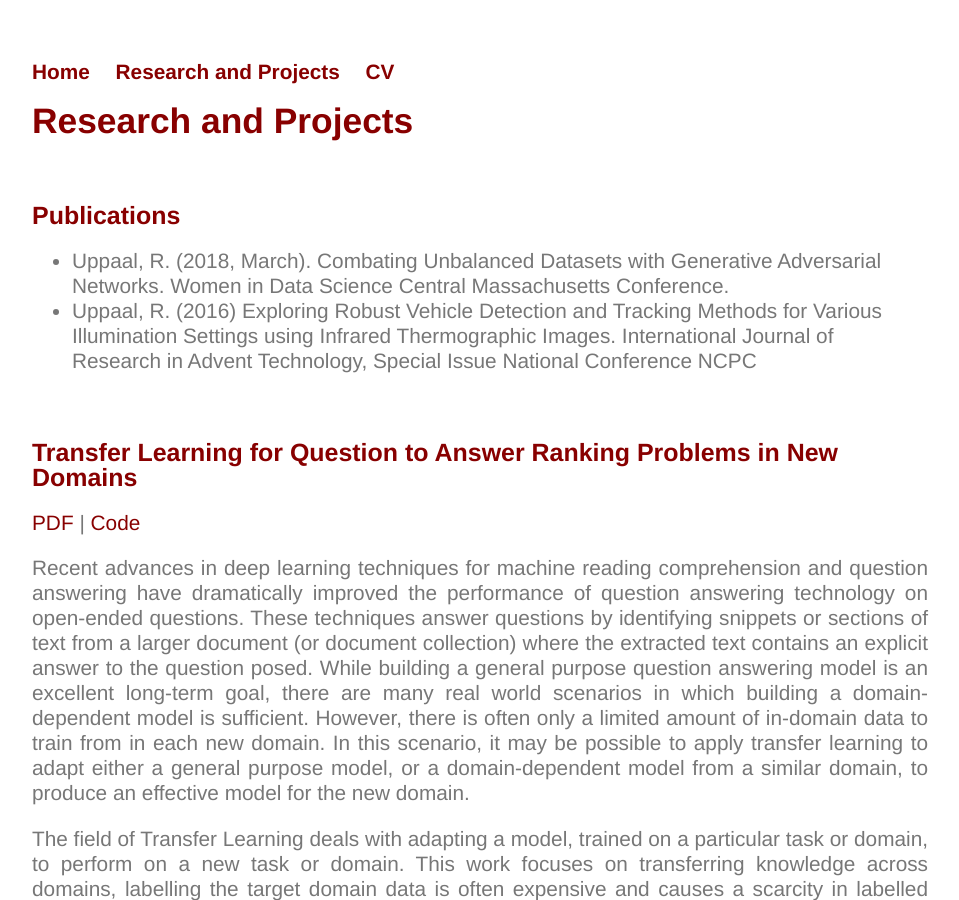
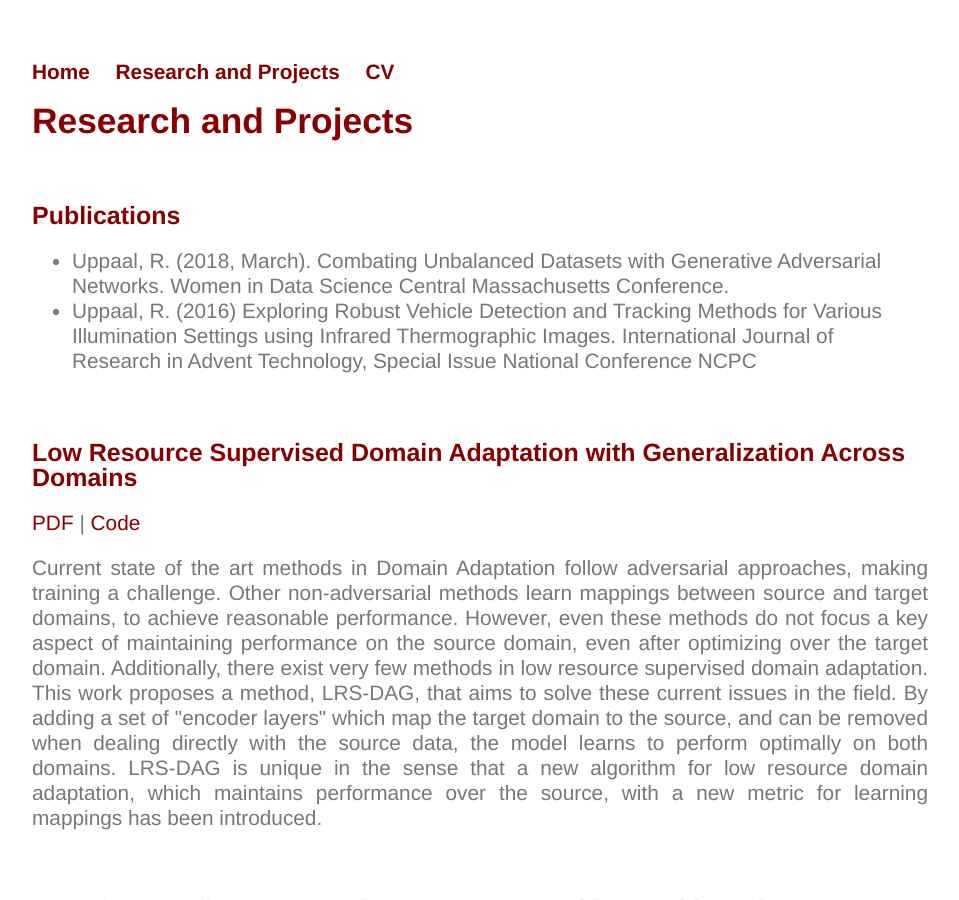
Before and after one commit to Uppaal/Uppaal.github.io, a Jekyll site: the page built from projects/index.html, in a window 1280 px wide and 900 px high. Shown: the whole window, without its empty margins (160-1119 px from the left). Built offline with Jekyll 4.4.1, drawn with Linux system fonts in a browser that asks for light colours.

Commit message:
Update index.html

```diff
--- a/projects/index.html
+++ b/projects/index.html
@@ -15,6 +15,11 @@ Infrared Thermographic Images. International Journal of Research in Advent Techn
 	Conference NCPC</li>
 	</ul>
 	<br>
+	<h2>Low Resource Supervised Domain Adaptation with Generalization Across Domains</h2>
+	<p><a href="https://drive.google.com/file/d/1ceyg2lOjqed5l1IrWz8A5oFQEvEGwFf3/view?usp=sharing">PDF</a> | <a href="https://github.com/Uppaal/LRS-DAG">Code</a>
+	<p align="justify">Current state of the art methods in Domain Adaptation follow adversarial approaches, making training a challenge. Other non-adversarial methods learn mappings between source and target domains, to achieve reasonable performance. However, even these methods do not focus a key aspect of maintaining performance on the source domain, even after optimizing over the target domain. Additionally, there exist very few methods in low resource supervised domain adaptation. This work proposes a method, LRS-DAG, that aims to solve these current issues in the field. By adding a set of "encoder layers" which map the target domain to the source, and can be removed when dealing directly with the source data, the model learns to perform optimally on both domains. LRS-DAG is unique in the sense that a new algorithm for low resource domain adaptation, which maintains performance over the source, with a new metric for learning mappings has been introduced.</p>
+	<br>
+
 	<h2>Transfer Learning for Question to Answer Ranking Problems in New Domains</h2>
 	<p><a href="https://drive.google.com/file/d/1Qq6WlCYa9Zaws5OHORRjNV96LyY8I8k5/view?usp=sharing">PDF</a> | <a href="https://github.com/Uppaal/bi-att-flow">Code</a>
 	<p align="justify">Recent advances in deep learning techniques for machine reading comprehension and question answering have dramatically improved the performance of question answering technology on open-ended questions. These techniques answer questions by identifying snippets or sections of text from a larger document (or document collection) where the extracted text contains an explicit answer to the question posed.  While building a general purpose question answering model is an excellent long-term goal, there are many real world scenarios in which building a domain-dependent model is sufficient. However, there is often only a limited amount of in-domain data to train from in each new domain. In this scenario, it may be possible to apply transfer learning to adapt either a general purpose model, or a domain-dependent model from a similar domain, to produce an effective model for the new domain.</p>
```
